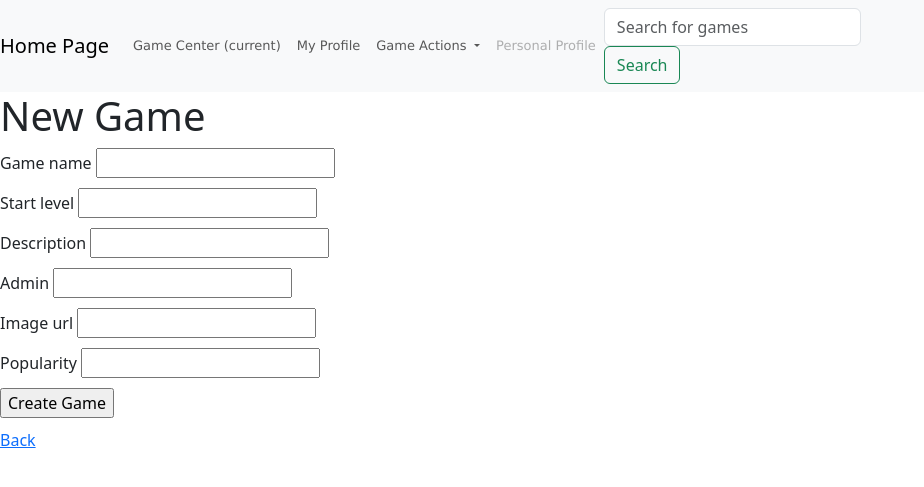
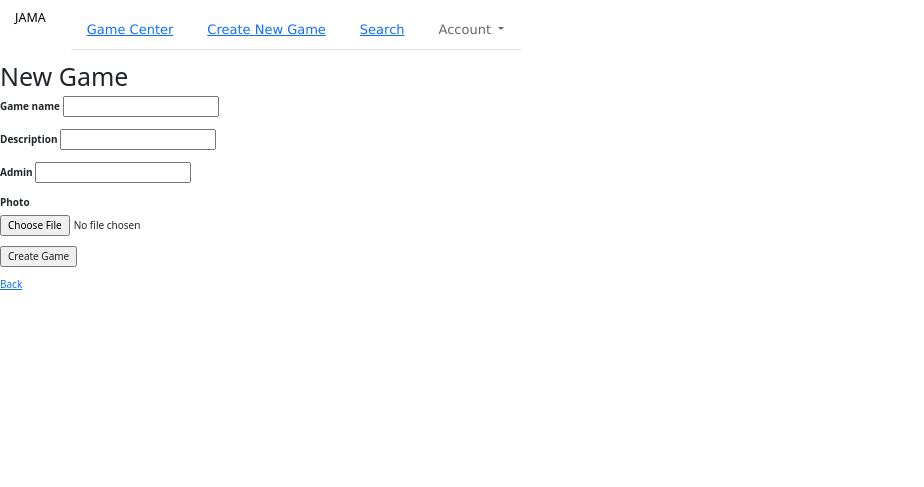
Before and after one commit to alexblattner/Jama, a Rails app: page /games/new in a window 1280 px wide. Shown: the top 487 px of the page, without its empty margins (0-924 px from the left). Run offline with Rails 7, Linux system fonts and the light colour scheme; style sheets or scripts are compiled from the project's sources; some libraries are stand-ins or nearby versions; some web fonts are replaced.

Commit message:
form for game and level

```diff
--- a/app/controllers/games_controller.rb
+++ b/app/controllers/games_controller.rb
@@ -10,6 +10,7 @@ class GamesController < ApplicationController
   # GET /games/1
   # GET /games/1.json
   def show
+    render 'new'
   end
 
   # GET /games/new
@@ -26,15 +27,16 @@ class GamesController < ApplicationController
   def create
     @game = Game.new(game_params)
 
-    respond_to do |format|
+
       if @game.save
-        format.html { redirect_to @game, notice: 'Game was successfully created.' }
-        format.json { render :show, status: :created, location: @game }
+        flash[:success] = "Get new game created, let's add some levels to the game."
+        puts @game.id
+        redirect_to addlevel_url(@game.id)
       else
-        format.html { render :new }
-        format.json { render json: @game.errors, status: :unprocessable_entity }
+        render "new"
+
       end
-    end
+
   end
 
   # PATCH/PUT /games/1
--- a/app/controllers/levels_controller.rb
+++ b/app/controllers/levels_controller.rb
@@ -15,6 +15,8 @@ class LevelsController < ApplicationController
   # GET /levels/new
   def new
     @level = Level.new
+    @level.game = Game.find(params[:game_id])
+
   end
 
   # GET /levels/1/edit
@@ -46,6 +48,7 @@ class LevelsController < ApplicationController
   # POST /levels.json
   def create
     @level = Level.new(level_params)
+    @level.game = Game.find(level_params[:game_id])
 
     respond_to do |format|
       if @level.save
@@ -90,6 +93,6 @@ class LevelsController < ApplicationController
 
     # Never trust parameters from the scary internet, only allow the white list through.
     def level_params
-      params.require(:level).permit(:name, :event_id, :doors, :description, :image)
+      params.require(:level).permit(:game_id,:name, :event_id, :doors, :description, :image)
     end
 end
--- a/app/controllers/users_controller.rb
+++ b/app/controllers/users_controller.rb
@@ -66,6 +66,6 @@ class UsersController < ApplicationController
 
     # Only allow a list of trusted parameters through.
     def user_params
-      params.require(:user).permit(:name, :email, :password,:password_confirmation)
+      params.require(:user).permit(:name, :email, :password,:password_confirmation,:avatar)
     end
 end
--- a/app/views/games/_form.html.erb
+++ b/app/views/games/_form.html.erb
@@ -17,31 +17,24 @@
   </div>
 
   <div class="field">
-    <%= form.label :start_level_id %>
-    <%= form.number_field :start_level_id %>
-  </div>
-
-  <div class="field">
     <%= form.label :description %>
     <%= form.text_field :description %>
   </div>
+
 
   <div class="field">
     <%= form.label :admin_id %>
     <%= form.number_field :admin_id %>
   </div>
 
-  <div class="field">
-    <%= form.label :image_url %>
-    <%= form.text_field :image_url %>
-  </div>
 
   <div class="field">
-    <%= form.label :popularity %>
-    <%= form.number_field :popularity %>
-  </div>
+  <%= form.label :photo %>
+  <%= form.file_field :avatar %>
+   </div>
 
   <div class="actions">
     <%= form.submit %>
   </div>
+
 <% end %>
--- a/app/views/layouts/_header.html.erb
+++ b/app/views/layouts/_header.html.erb
@@ -1,39 +1,35 @@
 <link href="https://fonts.googleapis.com/css?family=Coda+Caption:800&display=swap" rel="stylesheet">
-<nav class="navbar navbar-expand-lg navbar-light bg-light">
-  <a class="navbar-brand" href="#">Home Page</a>
-  <button class="navbar-toggler" type="button" data-toggle="collapse" data-target="#navbarSupportedContent" aria-controls="navbarSupportedContent" aria-expanded="false" aria-label="Toggle navigation">
-    <span class="navbar-toggler-icon"></span>
-  </button>
 
-  <div class="collapse navbar-collapse" id="navbarSupportedContent">
-    <ul class="navbar-nav mr-auto">
-      <li class="nav-item active">
-        <a class="nav-link" href="#">Game Center <span class="sr-only">(current)</span></a>
+<nav class="nav navbar navbar-expand-lg navbar-fixed-top">
+<%= link_to "JAMA", root_path, class: "navbar-brand" %>
+
+      <ul class="nav nav-tabs">
+          <li>
+              <%= link_to "Game Center", games_path %>
           </li>
-      <li class="nav-item">
-        <a class="nav-link" href="#">My Profile</a>
+          <li>
+              <%= link_to "Create New Game", creategame_path %>
           </li>
+
+          <li><%= link_to "Search", creategame_path  %></li>
+
           <li class="nav-item dropdown">
-        <a class="nav-link dropdown-toggle" href="#" id="navbarDropdown" role="button" data-toggle="dropdown" aria-haspopup="true" aria-expanded="false">
-          Game Actions
+              <a href="" class="nav-link dropdown-toggle" role="button" data-toggle="dropdown">
+                      Account
               </a>
-        <div class="dropdown-menu" aria-labelledby="navbarDropdown">
-          <a class="dropdown-item" href="#">Create new Game</a>
-          <a class="dropdown-item" href="#">Created History</a>
-          <div class="dropdown-divider"></div>
-          <a class="dropdown-item" href="#"></a>
-        </div>
-      </li>
-      <li class="nav-item">
-        <a class="nav-link disabled" href="#">Personal Profile</a>
+              <ul class="dropdown-menu">
+                      <li><%= link_to "Profile", creategame_path  %></li>
+                      <li><%= link_to "My Course", creategame_path  %></li>
+                      <li class="divider"></li>
+                      <li>
+                      <%= link_to "Log out", logout_path, method: :delete %>
                       </li>
               </ul>
-    <form class="form-inline my-2 my-lg-0">
-      <input class="form-control mr-sm-2" type="search" placeholder="Search for games" aria-label="Search">
-      <button class="btn btn-outline-success my-2 my-sm-0" type="submit">Search</button>
-    </form>
-  </div>
+          </li>
+      </ul>
+
 </nav>
+
 
 
 <script src="https://code.jquery.com/jquery-3.3.1.slim.min.js" integrity="sha384-q8i/X+965DzO0rT7abK41JStQIAqVgRVzpbzo5smXKp4YfRvH+8abtTE1Pi6jizo" crossorigin="anonymous"></script>
--- a/app/views/layouts/application.html.erb
+++ b/app/views/layouts/application.html.erb
@@ -4,6 +4,7 @@
     <title>Jama</title>
     <%= csrf_meta_tags %>
     <%= csp_meta_tag %>
+    <link rel="stylesheet" href="https://maxcdn.bootstrapcdn.com/bootstrap/3.4.1/css/bootstrap.min.css">
 
     <%= stylesheet_link_tag 'application', media: 'all', 'data-turbolinks-track': 'reload' %>
     <%= stylesheet_link_tag '//ajax.googleapis.com/ajax/libs/jqueryui/1.12.1/themes/le-frog/jquery-ui.min.css' %>
@@ -12,6 +13,9 @@
 
   <body>
     <%= render 'layouts/header' %>
+    <% flash.each do |message_type, message| %>
+      <div class="alert alert-<%= message_type %>"><%= message %></div>
+    <% end %>
     <%= yield %>
     <%= render 'layouts/footer' %>
   </body>
--- a/app/views/levels/_form.html.erb
+++ b/app/views/levels/_form.html.erb
@@ -10,6 +10,11 @@
       </ul>
     </div>
   <% end %>
+  <div class="field">
+    <%= form.label :game_id %>
+    <%= form.text_field :game_id %>
+  </div>
+
 
   <div class="field">
     <%= form.label :name %>
--- a/config/database.yml
+++ b/config/database.yml
@@ -21,7 +21,8 @@ default: &default
   # For details on connection pooling, see Rails configuration guide
   # https://guides.rubyonrails.org/configuring.html#database-pooling
   pool: <%= ENV.fetch("RAILS_MAX_THREADS") { 5 } %>
-
+  username: yuchenxu
+  password: xu43902535
 
 development:
   <<: *default
--- a/config/routes.rb
+++ b/config/routes.rb
@@ -23,7 +23,9 @@ Rails.application.routes.draw do
   get '/publishedgames', to: 'games#published'
 
   #game creation
-  post '/creategame', to: 'games#create'
+  get '/creategame', to: 'games#new'
+
+  get '/addlevel/:game_id' , to: 'levels#new', as: 'addlevel'
 
 
 end
--- a/db/migrate/20200321185753_create_levels.rb
+++ b/db/migrate/20200321185753_create_levels.rb
@@ -6,6 +6,8 @@ class CreateLevels < ActiveRecord::Migration[6.0]
       t.string :doors
       t.string :description
       t.string :image
+      t.string :game_id
+      t.integer :prev_level_id
 
       t.timestamps
     end
```
Also changed, not shown: app/helpers/games_helper.rb (+7 -0 lines), app/views/main/index.html.erb (deleted, +0 -9 lines), Gemfile, Gemfile.lock, app/assets/images/logo.jpg (added), app/views/games/new.html.erb (line endings or trailing spaces), db/schema.rb. Lines whose indentation alone changed are shown as unchanged.
